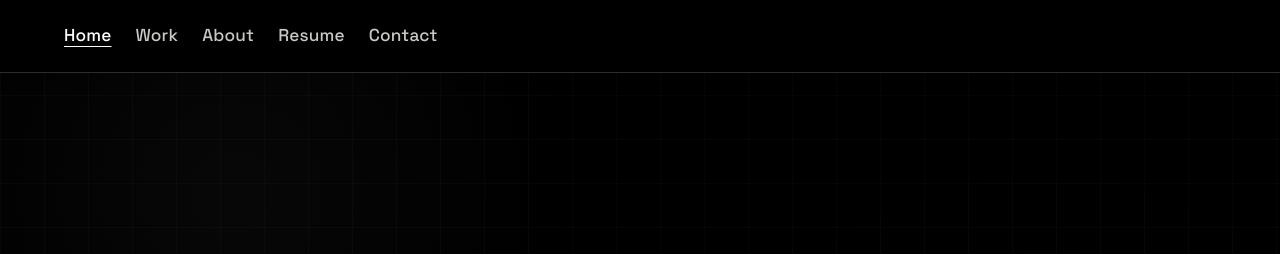
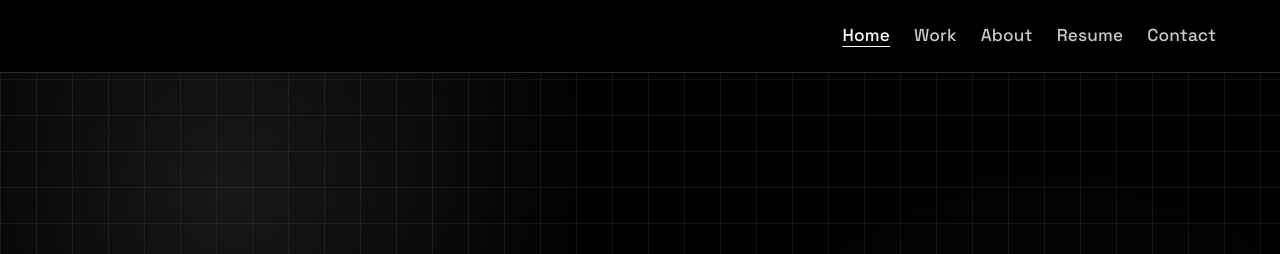
Before and after one commit to mikedattolo/Michael-Dattolo-portfolio, a plain HTML site: page index.html in a window 1280 px wide. Shown: the top 254 px of the page. Drawn offline with Linux system fonts and the light colour scheme.

Commit message:
enhance homepage grid visibility align nav right and bump v2.0.4

```diff
--- a/dist/styles/base.css
+++ b/dist/styles/base.css
@@ -101,7 +101,7 @@ select:focus-visible {
 .header-inner {
   display: flex;
   align-items: center;
-  justify-content: space-between;
+  justify-content: flex-end;
   min-height: 4.5rem;
   gap: var(--space-2);
 }
--- a/dist/styles/pages.css
+++ b/dist/styles/pages.css
@@ -385,12 +385,21 @@ body::after,
   position: fixed;
   inset: 0;
   pointer-events: none;
-  opacity: 0.24;
+  z-index: 0;
+  opacity: 0.5;
   background:
-    radial-gradient(circle at 18% 24%, rgba(205, 205, 205, 0.16), transparent 28%),
-    radial-gradient(circle at 82% 72%, rgba(190, 190, 190, 0.12), transparent 34%),
-    repeating-linear-gradient(0deg, rgba(222, 222, 222, 0.11) 0 1px, transparent 1px 44px),
-    repeating-linear-gradient(90deg, rgba(222, 222, 222, 0.11) 0 1px, transparent 1px 44px);
+    radial-gradient(circle at 18% 24%, rgba(230, 230, 230, 0.2), transparent 30%),
+    radial-gradient(circle at 82% 72%, rgba(208, 208, 208, 0.14), transparent 36%),
+    linear-gradient(180deg, rgba(255, 255, 255, 0.02), transparent 38%),
+    repeating-linear-gradient(0deg, rgba(235, 235, 235, 0.15) 0 1px, transparent 1px 36px),
+    repeating-linear-gradient(90deg, rgba(235, 235, 235, 0.15) 0 1px, transparent 1px 36px);
+}
+
+.page-home .site-header,
+.page-home main,
+.page-home .site-footer {
+  position: relative;
+  z-index: 1;
 }
 
 p,
--- a/styles/base.css
+++ b/styles/base.css
@@ -101,7 +101,7 @@ select:focus-visible {
 .header-inner {
   display: flex;
   align-items: center;
-  justify-content: space-between;
+  justify-content: flex-end;
   min-height: 4.5rem;
   gap: var(--space-2);
 }
--- a/styles/pages.css
+++ b/styles/pages.css
@@ -385,12 +385,21 @@ body::after,
   position: fixed;
   inset: 0;
   pointer-events: none;
-  opacity: 0.24;
+  z-index: 0;
+  opacity: 0.5;
   background:
-    radial-gradient(circle at 18% 24%, rgba(205, 205, 205, 0.16), transparent 28%),
-    radial-gradient(circle at 82% 72%, rgba(190, 190, 190, 0.12), transparent 34%),
-    repeating-linear-gradient(0deg, rgba(222, 222, 222, 0.11) 0 1px, transparent 1px 44px),
-    repeating-linear-gradient(90deg, rgba(222, 222, 222, 0.11) 0 1px, transparent 1px 44px);
+    radial-gradient(circle at 18% 24%, rgba(230, 230, 230, 0.2), transparent 30%),
+    radial-gradient(circle at 82% 72%, rgba(208, 208, 208, 0.14), transparent 36%),
+    linear-gradient(180deg, rgba(255, 255, 255, 0.02), transparent 38%),
+    repeating-linear-gradient(0deg, rgba(235, 235, 235, 0.15) 0 1px, transparent 1px 36px),
+    repeating-linear-gradient(90deg, rgba(235, 235, 235, 0.15) 0 1px, transparent 1px 36px);
+}
+
+.page-home .site-header,
+.page-home main,
+.page-home .site-footer {
+  position: relative;
+  z-index: 1;
 }
 
 p,
```
Also changed, not shown: ACTION_ITEMS.md (+1 -1 lines), IMPROVEMENTS_CHANGELOG.md (+1 -1 lines), README.md.
